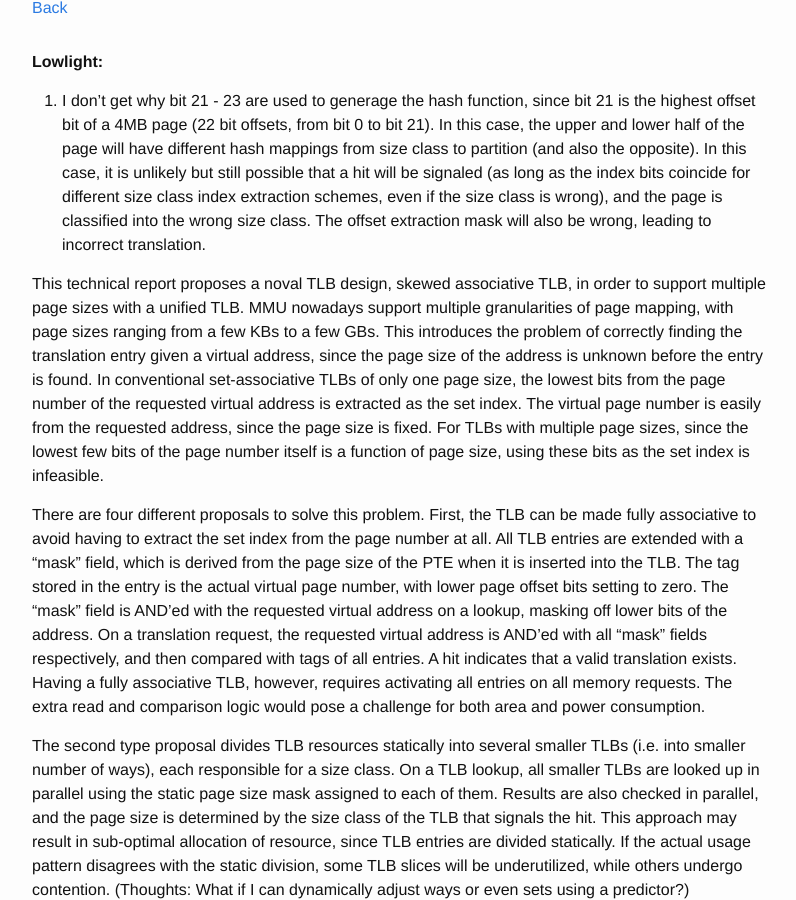
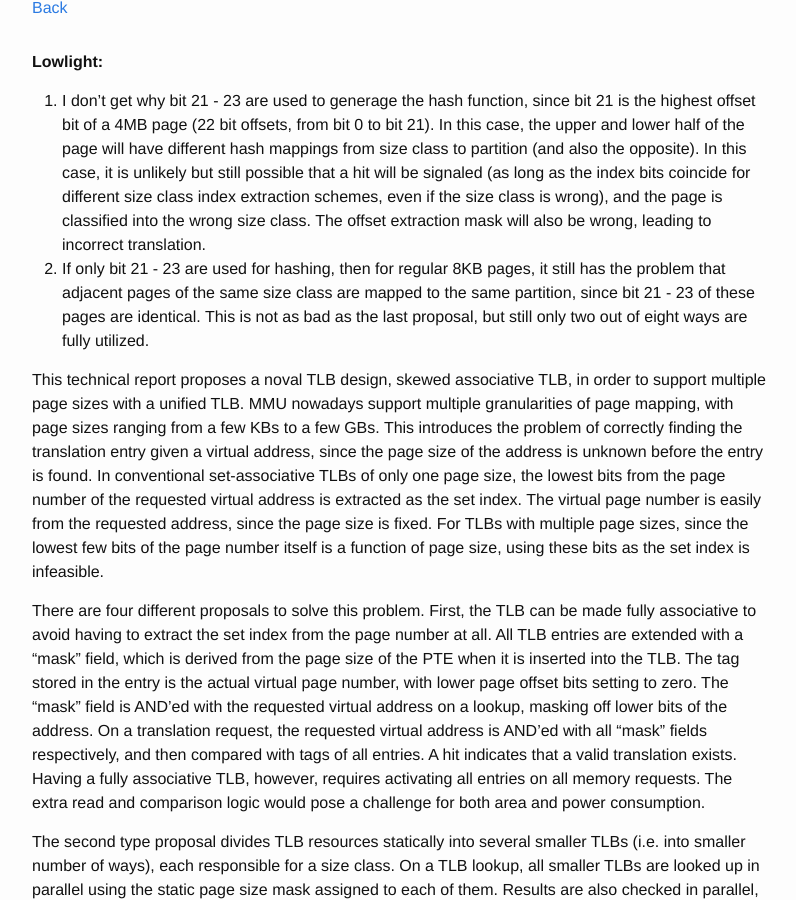
Before and after one commit to wangziqi2013/wangziqi2013.github.io, a Jekyll site: the page built from _posts/2020-06-21-skewed-tlb.markdown, in a window 1280 px wide and 900 px high, scrolled down 442 px. Shown: the whole window, without its empty margins (238-1034 px from the left). Built offline with Jekyll 4.4.1, drawn with Linux system fonts in a browser that asks for light colours.

Commit message:
Adding lowlight 2

```diff
--- a/_posts/2020-06-21-skewed-tlb.markdown
+++ b/_posts/2020-06-21-skewed-tlb.markdown
@@ -21,7 +21,9 @@ version_mgmt:
    that a hit will be signaled (as long as the index bits coincide for different size class index extraction schemes,
    even if the size class is wrong), and the page is classified into the wrong size class. The offset extraction mask
    will also be wrong, leading to incorrect translation.
-
+2. If only bit 21 - 23 are used for hashing, then for regular 8KB pages, it still has the problem that adjacent pages
+   of the same size class are mapped to the same partition, since bit 21 - 23 of these pages are identical. This
+   is not as bad as the last proposal, but still only two out of eight ways are fully utilized.
 
 This technical report proposes a noval TLB design, skewed associative TLB, in order to support multiple page sizes
 with a unified TLB. MMU nowadays support multiple granularities of page mapping, with page sizes ranging from a few KBs
```
